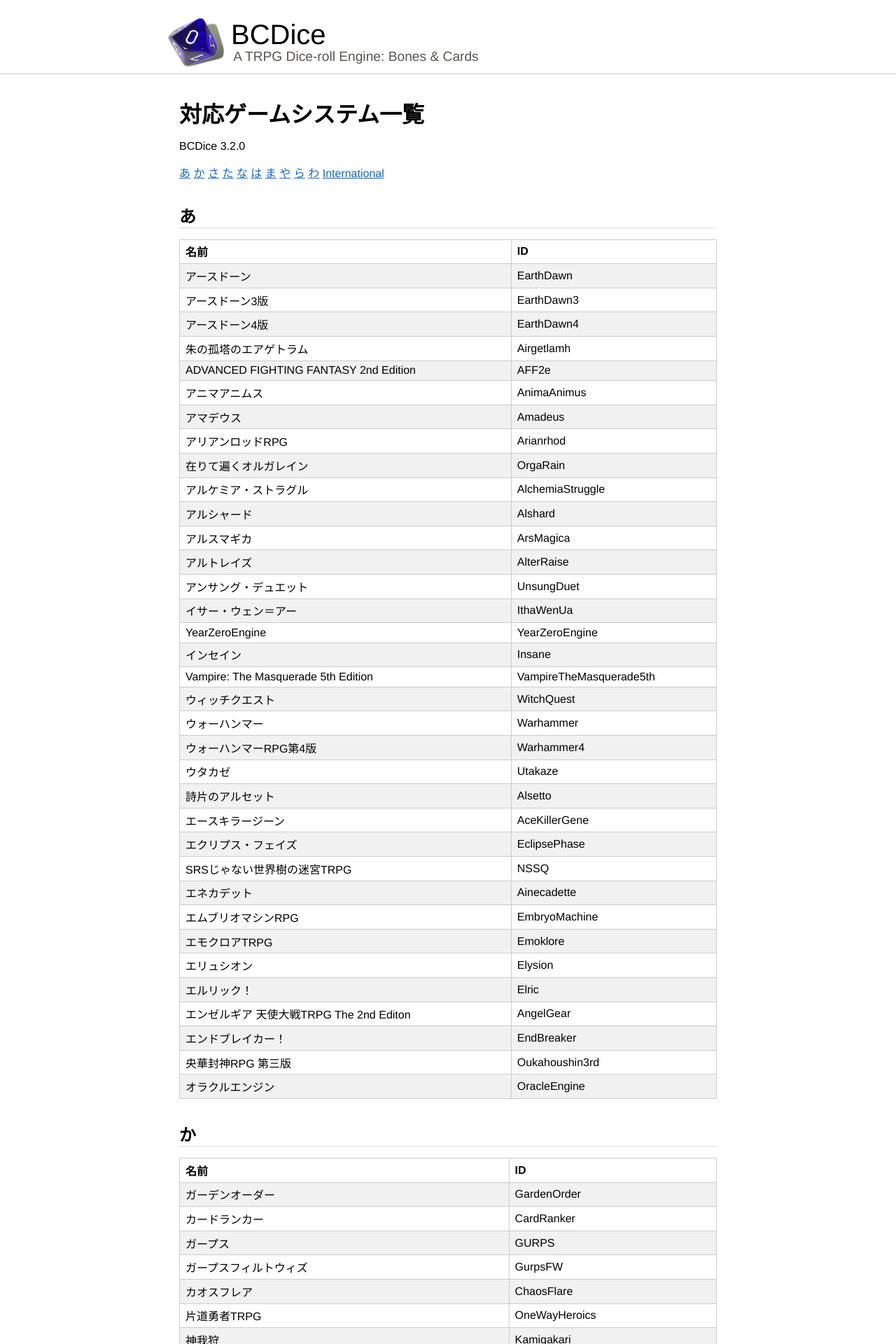
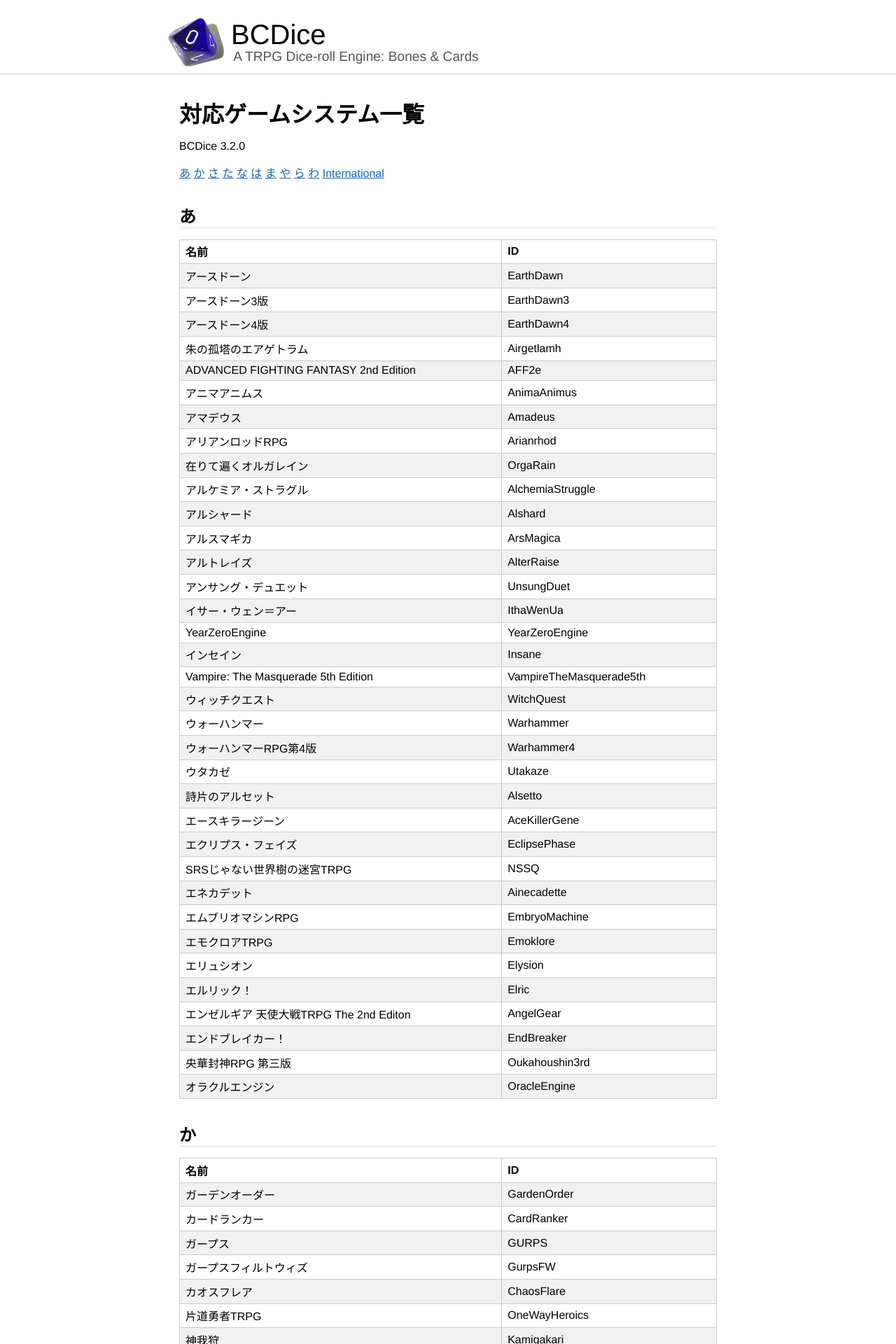
Before and after one commit to bcdice/bcdice.org, a Jekyll site: the page built from systems.html, in a window 1280 px wide. Shown: the top 1920 px of the page at 70% size. Built offline with Jekyll 4.4.1, drawn with Linux system fonts in a browser that asks for light colours.

Commit message:
systems.html: 表のセルにクラスを設定する
追加し忘れ。CSSが適用されるように。

```diff
--- a/systems.html
+++ b/systems.html
@@ -17,15 +17,15 @@
   <table class="system-list">
     <thead>
       <tr>
-        <th>名前</th>
-        <th>ID</th>
+        <th class="system-name">名前</th>
+        <th class="system-id">ID</th>
       </tr>
     </thead>
     <tbody>
     {% for system in category[1] %}
       <tr>
-        <td>{{ system.name }}</td>
-        <td>{{ system.system }}</td>
+        <td class="system-name">{{ system.name }}</td>
+        <td class="system-id">{{ system.system }}</td>
       </tr>
     {% endfor %}
     </tbody>
```
